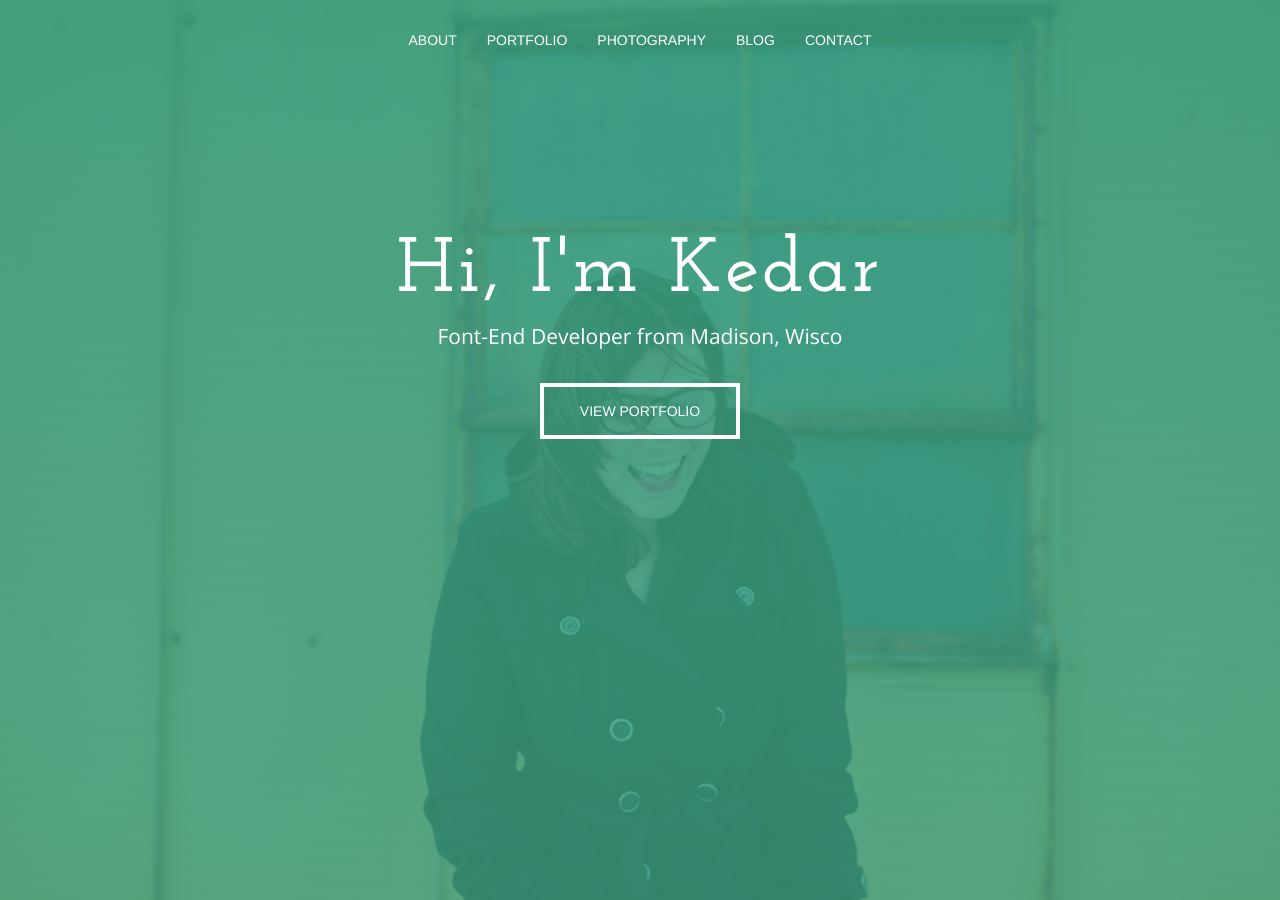
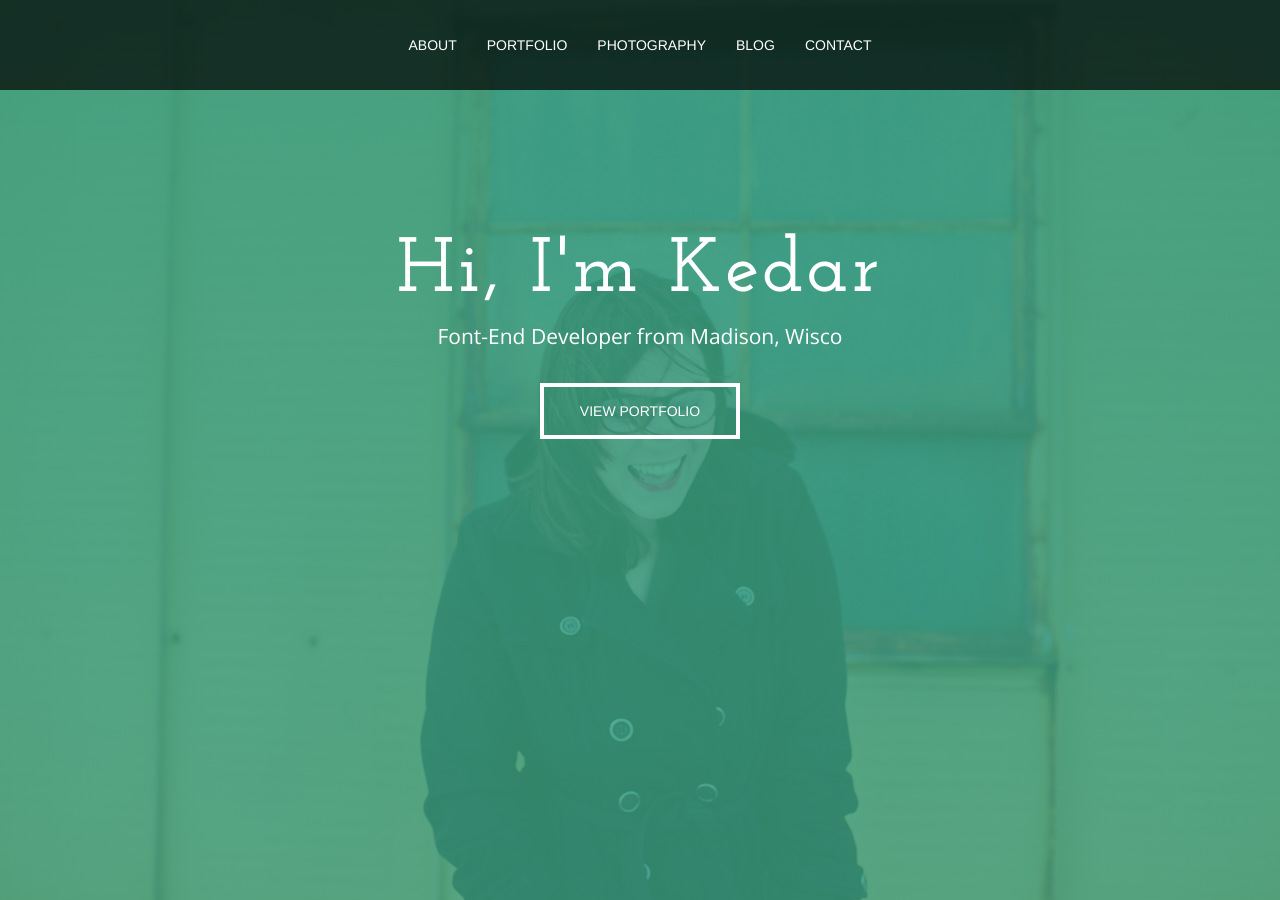
Before and after one commit to kedarjoyner/thinkful-portfolio, a Jekyll site: the page built from index.html, in a window 1280 px wide and 900 px high. Built offline with Jekyll 4.4.1, drawn with Linux system fonts in a browser that asks for light colours; grey boxes are pictures that could not be loaded.

Commit message:
animated nav

```diff
--- a/_includes/footer.html
+++ /dev/null
@@ -1,4 +0,0 @@
-<footer class="site-footer">
-
-
-</footer>
--- a/_includes/header.html
+++ b/_includes/header.html
@@ -1,13 +1,13 @@
-<!-- header begins -->
+
+<!-- header starts -->
 <header class="hero-img">
-    <div class="header-content">
 
-      <!-- nav begins -->
-      <nav class="navbar-custom navbar navbar-default navbar-fixed-top">
+  <!-- nav starts -->
+  <nav class="navbar navbar-default navbar-fixed-top navbar-custom">
     <div class="container-fluid">
       <!-- Brand and toggle get grouped for better mobile display -->
       <div class="navbar-header">
-            <button type="button" class="navbar-toggle collapsed navbar-toggle-custom" data-toggle="collapse" data-target="#bs-example-navbar-collapse-1" aria-expanded="false">
+        <button type="button" class="navbar-toggle navbar-toggle-custom collapsed" data-toggle="collapse" data-target="#bs-example-navbar-collapse-1" aria-expanded="false">
           <span class="sr-only">Toggle navigation</span>
           <span class="icon-bar top-bar"></span>
           <span class="icon-bar middle-bar"></span>
@@ -16,7 +16,7 @@
       </div>
 
       <!-- Collect the nav links, forms, and other content for toggling -->
-          <div class="collapse navbar-collapse" id="bs-example-navbar-collapse-1">
+      <div class="collapse navbar-collapse navbar-collapse-custom" id="bs-example-navbar-collapse-1">
         <ul class="nav navbar-nav navbar-nav-custom">
             <li><a href="#">About</a></li>
             <li><a href="#">Portfolio</a></li>
@@ -28,6 +28,8 @@
     </div><!-- /.container-fluid -->
   </nav>
   <!-- nav ends -->
+
+    <div class="header-content">
       <h1 class="header-title">{{ site.title }}</h1>
       <h4 class="header-subtitle">Font-End Developer from Madison, Wisco</h4>
       <button type="button" class="btn btn-secondary btn-lg header-button-style header-button-text">View Portfolio</button>
--- a/_layouts/default.html
+++ b/_layouts/default.html
@@ -5,17 +5,12 @@
 
   <body>
 
-    {% include header.html %}
+{% include header.html %}
 
-    <div class="page-content">
-      <div class="wrapper">
-        {{ content }}
-      </div>
-    </div>
+{% include footer.html %}
 
-    {% include footer.html %}
   <script src="//code.jquery.com/jquery-1.12.0.min.js"></script>
   <script src="https://maxcdn.bootstrapcdn.com/bootstrap/3.3.6/js/bootstrap.min.js"></script>
+  <script src="/js/app.js"></script>
   </body>
-
 </html>
--- a/_sass/_nav.scss
+++ b/_sass/_nav.scss
@@ -1,8 +1,8 @@
-.navbar-custom, .navbar-toggle-custom {
-  border: none;
-  background-color: transparentize(#000, .3) !important;
-  height: 75px;
-  color: $white;
+.navbar-custom {
+  border: none !important;
+  background: transparentize(#000, .3) !important;
+  text-align: center;
+  padding: 20px;
   .navbar-nav-custom {
     float:none;
     margin: 0 auto;
@@ -10,17 +10,35 @@
     table-layout: fixed;
     @extend .header-button-text;
   }
-    .navbar-nav-custom > li > a {
+  .navbar-nav>li>a:link {
     color: $white;
-      margin-top: 15px;
   }
-    .navbar-nav-custom > li > a:hover {
+  .navbar-nav>li>a:visited {
+    color: $white;
+  }
+  .navbar-nav>li>a:hover {
     color: lighten($teal, 20);
   }
+  .navbar-collapse-custom {
+    box-shadow: none;
+    border: none;
+  }
+}
+
+// animate navicon //
+.navbar-toggle-custom {
+  border: none !important;
+  background: transparent !important;
+
   &:hover {
     background: transparent !important;
   }
+  &focus {
+    background: transparent !important;
+  }
   .icon-bar {
+    background-color: $white !important;
+    border-radius: 0 !important;
     width: 22px;
     transition: all 0.2s;
   }
@@ -36,3 +54,17 @@
     transform-origin: 10% 90%;
   }
 }
+
+.navbar-toggle-custom.collapsed {
+  .top-bar {
+    transform: rotate(0);
+  }
+  .middle-bar {
+    opacity: 1;
+  }
+  .bottom-bar {
+    transform: rotate(0);
+  }
+}
+
+// Don’t forget to add the -ms-transform, -ms-transform-origin, -webkit-transform, and -webkit-transform-origin properties to your CSS to get this to work on iDevices and others.
--- /dev/null
+++ b/js/app.js
@@ -0,0 +1,2 @@
+$(document).ready(function(){
+});
```
Lines whose indentation alone changed are shown as unchanged.
